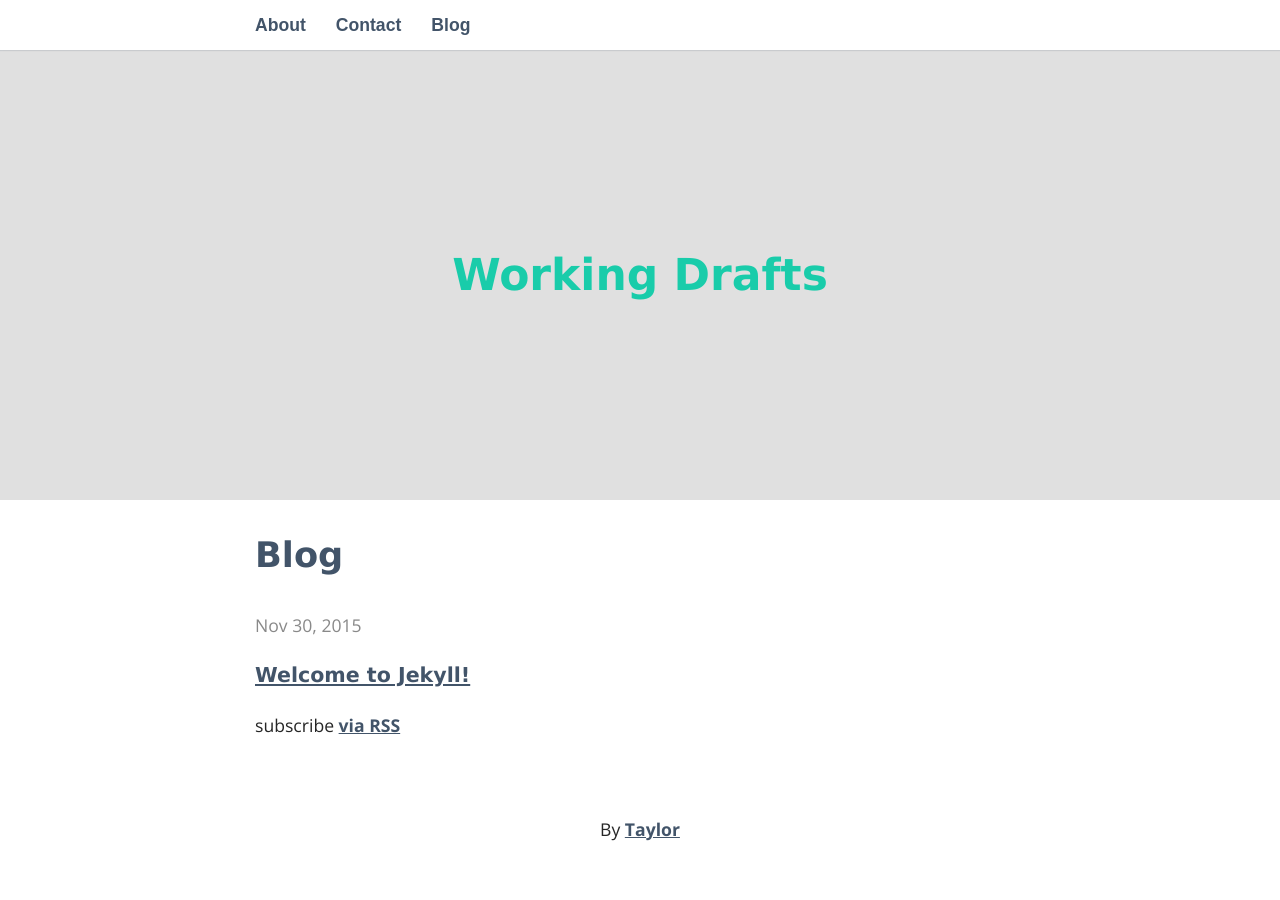
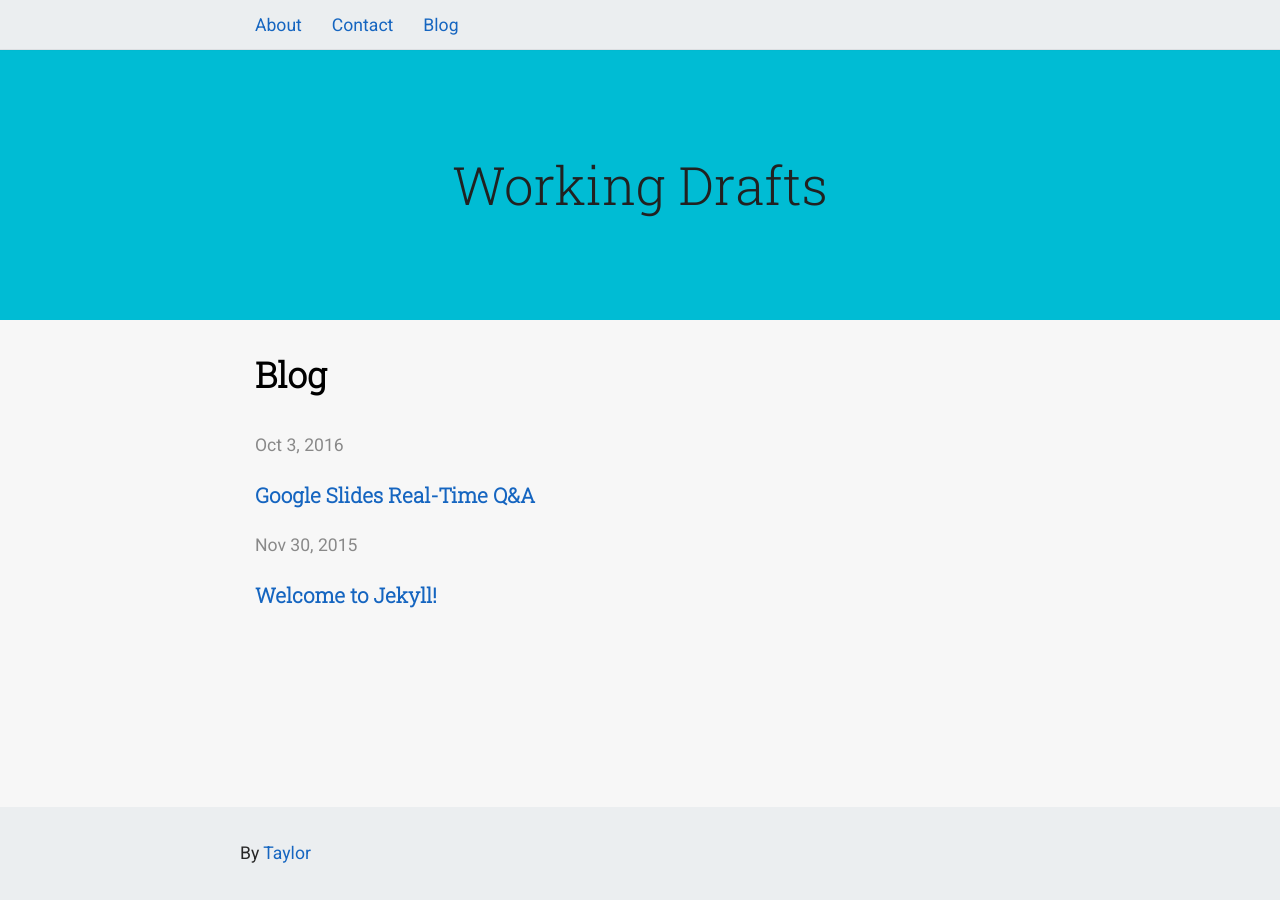
Before and after one commit to taylorfayle/Working-Drafts, a Jekyll site: the page built from blog/index.html, in a window 1280 px wide. Built offline with Jekyll 4.4.1, drawn with Linux system fonts in a browser that asks for light colours; some web fonts are replaced.

Commit message:
Updated Site

```diff
--- a/_includes/footer.html
+++ b/_includes/footer.html
@@ -1,3 +1,5 @@
-<footer>
-	<p>By <a href="http://taylorfayle.com">Taylor</p>
-</footer>
+	<footer>
+		<div class="container">
+			<p>By <a href="http://taylorfayle.com">Taylor</p>
+		</div>
+	</footer>
--- a/_includes/head.html
+++ b/_includes/head.html
@@ -7,7 +7,6 @@
 
 	<link rel="stylesheet" href="{{ "/css/main.css" | prepend: site.baseurl }}">
 	<link rel="canonical" href="{{ page.url | replace:'index.html','' | prepend: site.baseurl | prepend: site.url }}">
-	<link href='https://fonts.googleapis.com/css?family=Open+Sans:400,300,700,800,600' rel='stylesheet' type='text/css'>
-	<link href='https://fonts.googleapis.com/css?family=Muli:400,300' rel='stylesheet' type='text/css'>
+	<link href="https://fonts.googleapis.com/css?family=Roboto+Slab:300|Roboto:400,700" rel="stylesheet">
 
 </head>
--- a/_includes/header.html
+++ b/_includes/header.html
@@ -14,5 +14,7 @@
 </aside>
 
 <header>
-	<h1><a href="{{ site.baseurl }}">{{ site.title }}</a></h1>
+	<div class="container">
+		<h1><a href="{{ site.baseurl }}">{{ site.title }}</a></h1>
+	</div>
 </header>
--- a/_sass/_base.scss
+++ b/_sass/_base.scss
@@ -1,13 +1,13 @@
 $content-width: 800px;
-$main: #19CCAA;
-$font-style: 'Open Sans', sans-serif;
+$main: #212121;
+$font-style: 'Roboto', sans-serif;
 $font-color: #262626;
-$link-color: #425469;
-$link-hover-color: $main;
-$heading-font: "Lucida Grande", "Lucida Sans Unicode", "Lucida Sans", Geneva, Arial, sans-serif;
-$heading-font-color: #425469;
+$link-color: #1565c0;
+$link-hover-color: #1565c0;
+$heading-font: 'Roboto Slab', Lucida Bright, Verdana, Georgia, serif;
+$heading-font-color: #000;
 $light: #E7EDF4;
-$header:  #e0e0e0;
+$header:  #00bcd4;
 
 *,
 *::before,
--- a/_sass/_layout.scss
+++ b/_sass/_layout.scss
@@ -4,19 +4,23 @@ body {
 	font-family: $font-style;
 	font-size: 1.1em;
 	line-height: 1.6;
+	background-color: #f7f7f7;
 	-webkit-font-smoothing: antialiased;
 }
 h1,
 h2,
 h3 {
-	font-weight: 600;
 	color: $heading-font-color;
 	font-family: $heading-font;
 	line-height: 1.5;
 }
 h1 {
 	color: $main;
-	font-size: 2.5em;
+	font-weight: 300;
+	font-size: 3em;
+	-webkit-font-smoothing: antialiased;
+	-moz-osx-font-smoothing: grayscale;
+	text-align: left;
 	a,
 	a:visited {
 		text-decoration: none;
@@ -29,21 +33,19 @@ h2 {
 a,
 a:visited {
 	color: $link-color;
-	text-decoration: underline;
-	font-weight: bold;
+	text-decoration: none;
 }
 a:hover {
 	color: $link-hover-color;
-	text-decoration: underline;
+	text-decoration: none;
 }
 header {
 	background: $header;
 	padding: 0px 15px;
-	text-align: center;
+	text-align: left;
 	margin: 50px 0 0;
-	height: 50vh;
+	height: 30vh;
 	display: flex;
-	justify-content: center;
 	align-items: center;
 }
 main {
@@ -65,15 +67,16 @@ aside {
 	position: fixed;
 	top: 0;
 	left: 0;
-	background: #fff;
+	background-color: #ebeef0;
 	width: 100%;
 	z-index: 2;
-	border-bottom: 1px solid lighten($light, 30%);
+	border-bottom: 0px solid lighten($light, 30%);
 	box-shadow: 0px 1px 1px RGBA(4, 25, 54, .1);
 	nav {
 		float: left;
 		max-width: 800px;
 		margin: 0 auto;
+
 		ul {
 			margin: 0;
 			padding: 0;
@@ -85,13 +88,13 @@ aside {
 					text-decoration: none;
 					display: block;
 					padding: 15px;
-					font-family: 'Muli', sans-serif;
+					font-family: 'Roboto', sans-serif;
 					line-height: 20px;
 					margin-bottom: -1px;
 					box-shadow: 0;
 					&:hover,
 					&:active {
-						background: $header;
+						background: #e0e0e0;
 						text-decoration: none;
 						color: $main;
 					}
@@ -105,7 +108,16 @@ aside {
 		}
 	}
 }
+
 footer {
-	text-align: center;
-	padding: 40px;
+	text-align: left;
+	padding: 15px;
+	position: fixed;
+	bottom: 0;
+	left: 0;
+	background-color: #ebeef0;
+	width: 100%;
+	z-index: 2;
+	border-top: 0px solid lighten($light, 30%);
+	box-shadow: 0px 1px 1px RGBA(4, 25, 54, .1);
 }
--- a/blog/index.html
+++ b/blog/index.html
@@ -7,5 +7,3 @@ layout: default
 		<time>{{ post.date | date: "%b %-d, %Y" }}</time>
 		<h3><a href="{{ post.url | prepend: site.baseurl }}">{{ post.title }}</a></h3>
 {% endfor %}
-
-<p>subscribe <a href="{{ "/feed.xml" | prepend: site.baseurl }}">via RSS</a></p>
```
Also changed, not shown: _posts/2016-10-3-Google-Slides-QA.md (added, +33 -0 lines).
